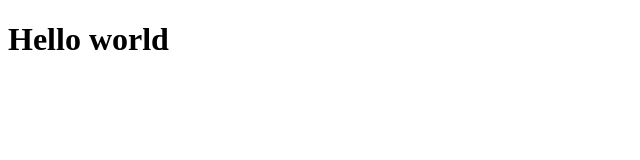
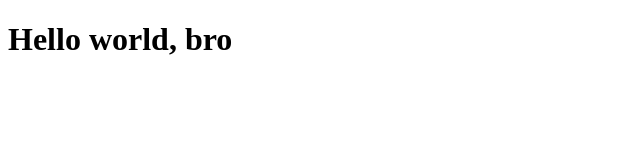
Before and after one commit to dangquangha/server-test, a plain HTML site: page index.html in a window 1280 px wide. Shown: the full height of the page, 0-640 px from the left. Drawn offline with Linux system fonts and the light colour scheme.

Commit message:
Test update html

```diff
--- a/index.html
+++ b/index.html
@@ -7,6 +7,6 @@
     <title>Document</title>
 </head>
 <body>
-    <h1>Hello world</h1>
+    <h1>Hello world, bro</h1>
 </body>
 </html>
```
